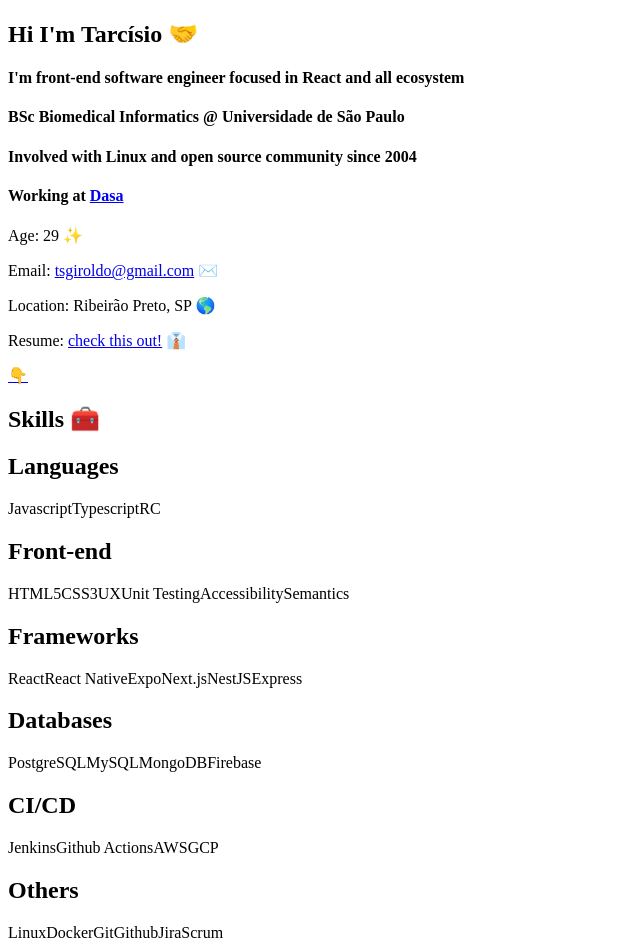
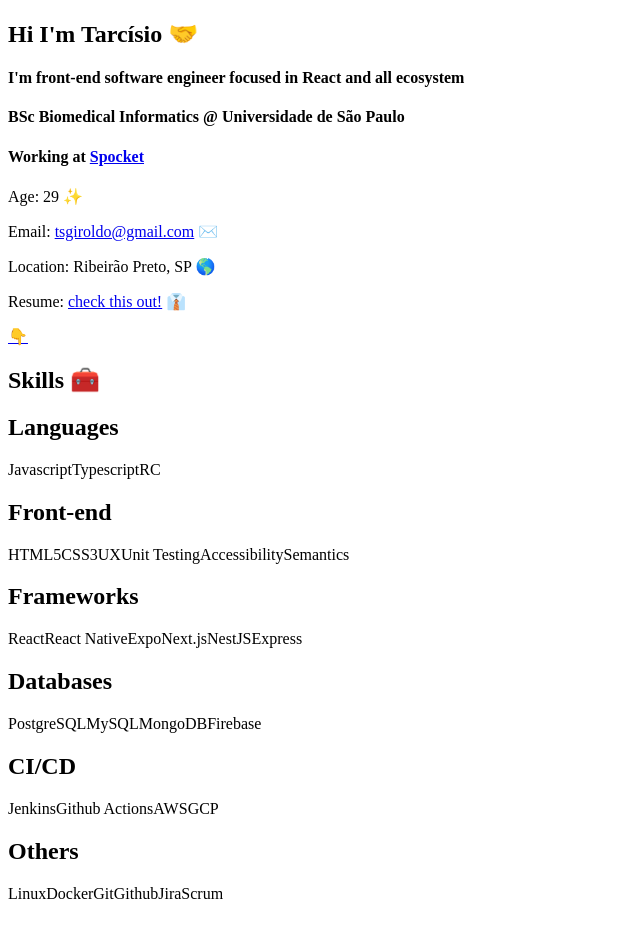
Before and after one commit to girordo/new-portfolio, a React (Vite) app: page / in a window 1280 px wide. Shown: the whole page, without its empty margins (0-640 px from the left). After the commit the page ends 911 px from the top, so only its background shows below. Built offline with nearby package versions, Linux system fonts and the light colour scheme.

Commit message:
:sparkles: | Introducing new company

```diff
--- a/src/components/Hero/Hero.tsx
+++ b/src/components/Hero/Hero.tsx
@@ -25,11 +25,10 @@
               I'm front-end software engineer focused in React and all ecosystem
             </h4>
             <h4>BSc Biomedical Informatics @ Universidade de São Paulo</h4>
-            <h4>Involved with Linux and open source community since 2004</h4>
             <h4>
               Working at{' '}
-              <a className="underline" href="https://dasa.com.br/">
-                Dasa
+              <a className="underline" href="https://spocket.co/">
+                Spocket
               </a>
             </h4>
             <div className="divider" />
```
